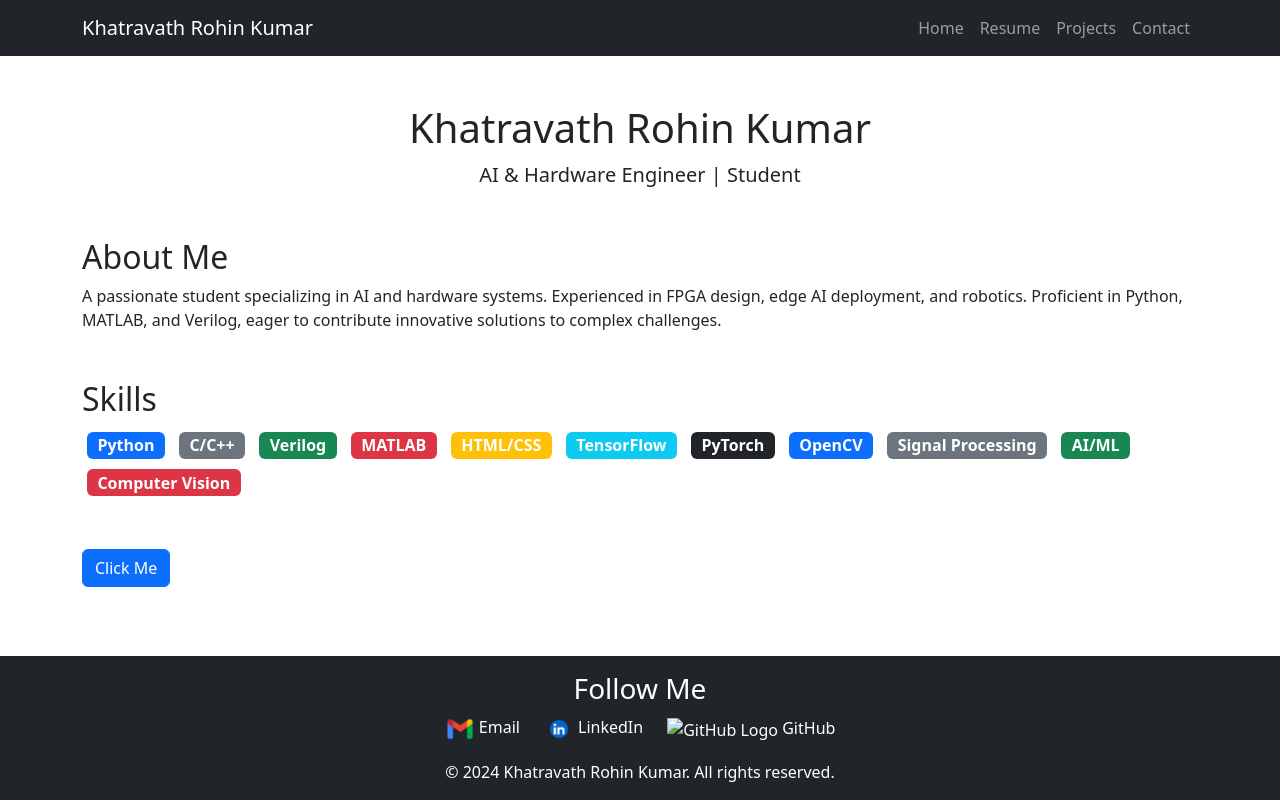
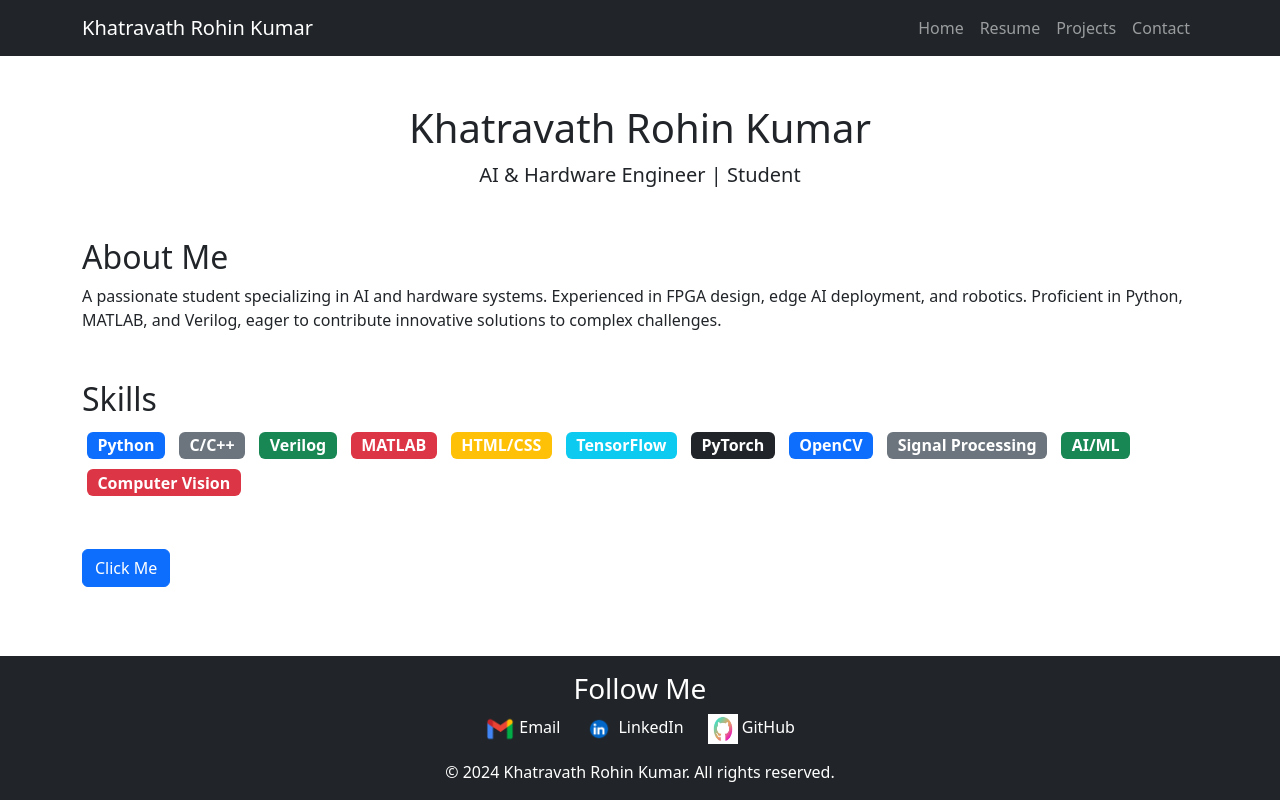
Before and after one commit to rohin-k18/K-Rohin-Kumar, a plain HTML site: page index.html in a window 1280 px wide. Drawn offline with nearby package versions, Linux system fonts and the light colour scheme.

Commit message:
gitfinal

```diff
--- a/index.html
+++ b/index.html
@@ -85,7 +85,7 @@
       <!-- GitHub -->
       <div>
         <a href="https://github.com/rohin-k18" class="text-white text-decoration-none">
-          <img src="images/github-logo.jpg" alt="GitHub Logo" style="width: 30px; height: 30px;"> GitHub
+          <img src="images/github-logo.png" alt="GitHub Logo" style="width: 30px; height: 30px;"> GitHub
         </a>
       </div>
     </div>
```
Also changed, not shown: images/gmail-logo.jpg (deleted).
